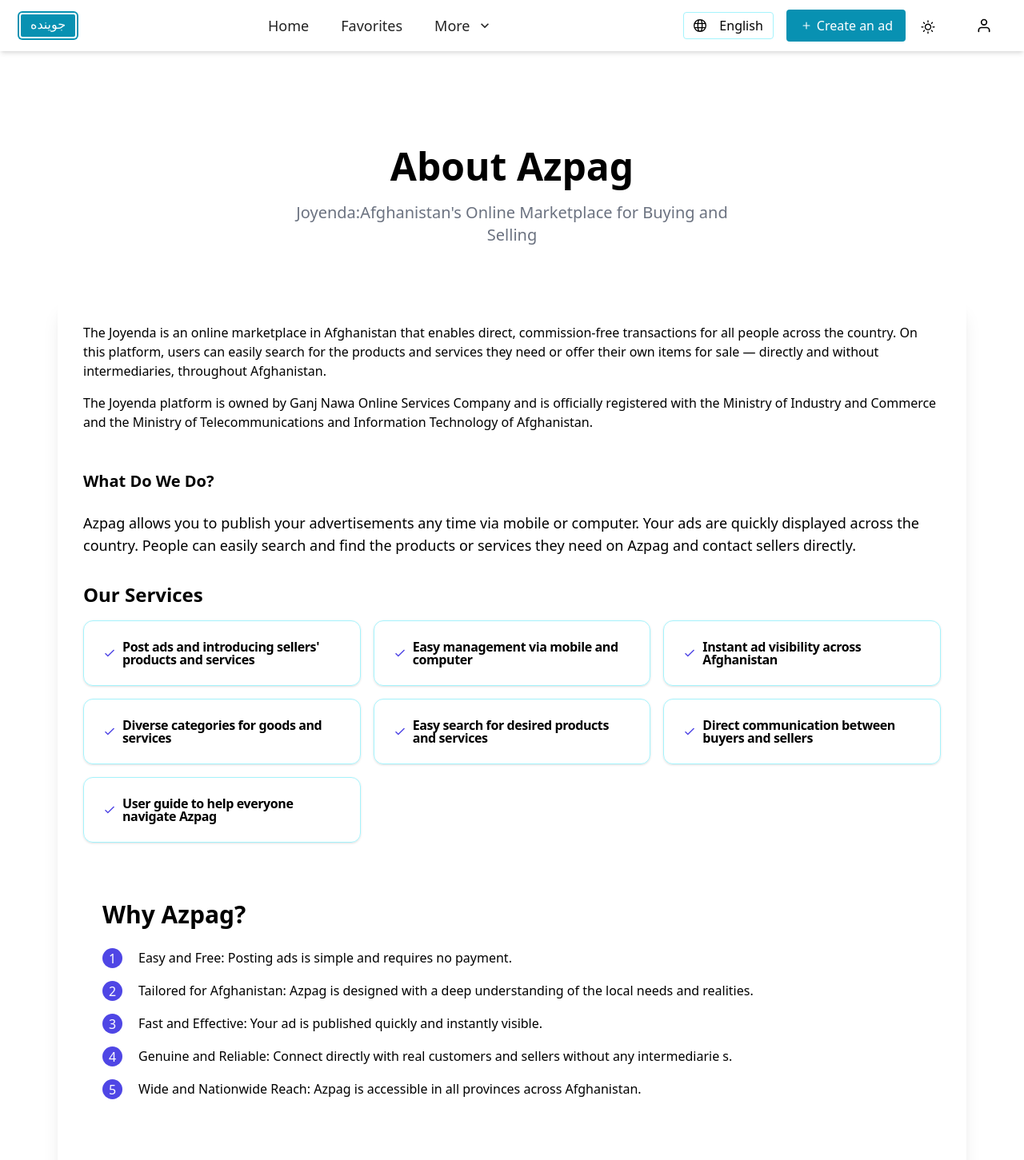
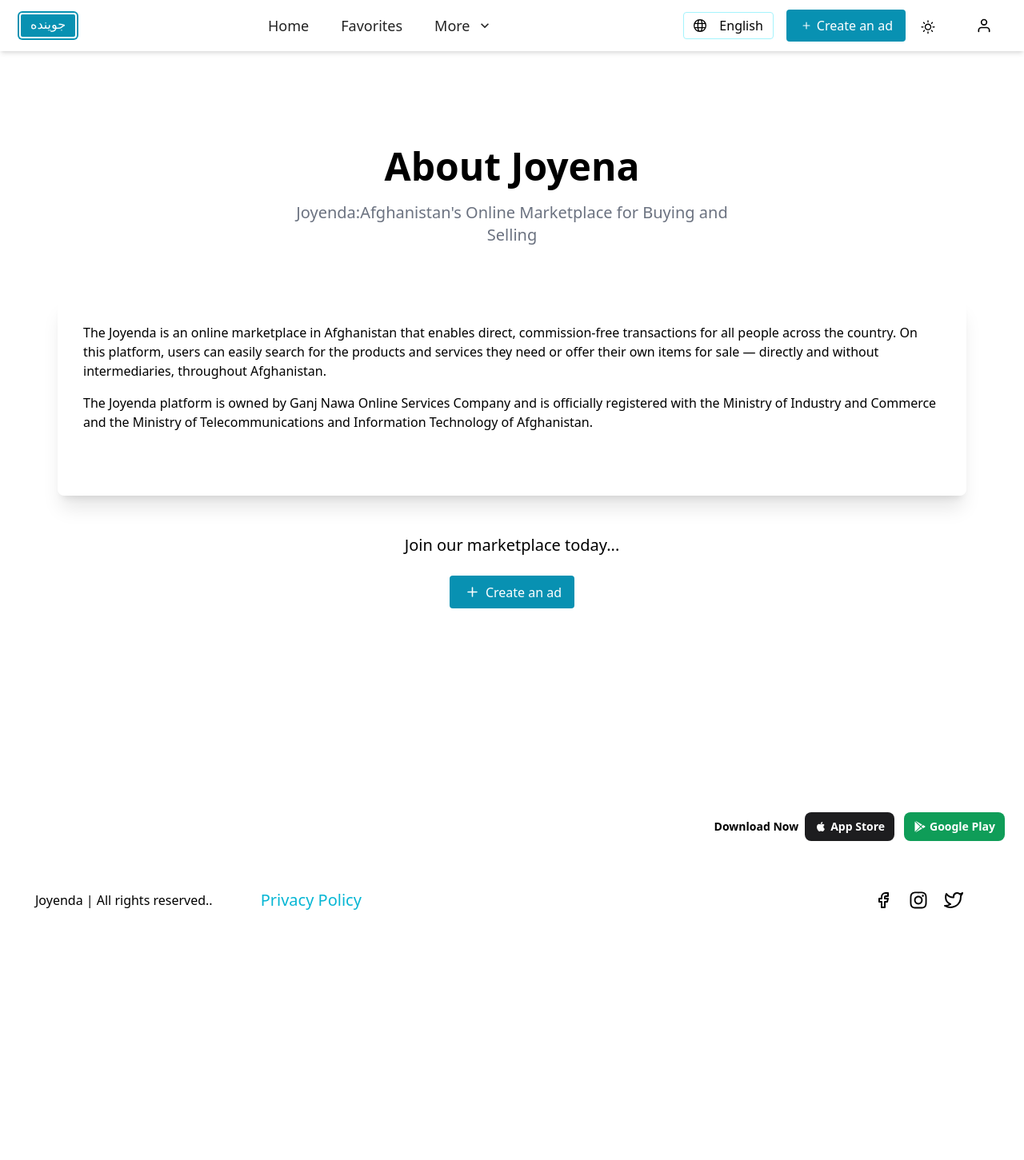
Before and after one commit to NazifaRahimy/joenda, a React (Vite) app: page /about in a window 1280 px wide. Shown: the top 1451 px of the page at 80% size. After the commit the page ends 1168 px from the top, so only its background shows below. Built offline with nearby package versions, Linux system fonts and the light colour scheme.

Commit message:
change some text from about page

```diff
--- a/src/component/about.jsx
+++ b/src/component/about.jsx
@@ -33,7 +33,7 @@
 		            <p>{t("about.intro1")}.</p>
 	                <p className="mt-4">{t("about.intro2")}.</p>
 		        </section>
-		        <section className="mb-12">
+		        {/* <section className="mb-12">
 			        <h2 className="text-xl font-bold mb-6">{t("about.whatWeDo")}</h2>
 			        <p className="text-lg mb-8">{t("about.whatWeDoDesc")}.</p>
 		            <h3 className="text-2xl font-semibold mb-4">{t("about.services.title")}</h3>
@@ -178,7 +178,7 @@
 				            </div>
 			            </div>
 			        </div>
-		        </section>
+		        </section> */}
 	        </div>
             <div className="text-center">
 		        <p className="mb-6 text-xl  ">{t("about.join")}</p>
--- a/src/i18n.js
+++ b/src/i18n.js
@@ -130,7 +130,7 @@
             title: "Favorites",
         },
         about: {
-            title: "About Azpag",
+            title: "About Joyena",
             subtitle:"Joyenda:Afghanistan's Online Marketplace for Buying and Selling",
             intro1:"The Joyenda  is an online marketplace in Afghanistan that enables direct, commission-free  transactions for all people across the country. On this platform, users can easily search for the products and services they need or offer their own items for sale — directly and without  intermediaries, throughout Afghanistan",
             intro2:"The Joyenda platform is owned by Ganj Nawa Online Services Company and is officially registered with the Ministry of Industry and Commerce and the Ministry of Telecommunications and Information Technology of Afghanistan",
@@ -1120,8 +1120,8 @@
             title: "علاقه‌مندی‌ها",
         },
         about: {
-            title: "درباره ازپاگ",
-            subtitle: "ازپاگ: بازار آنلاین خرید و فروش در افغانستان",
+            title: "درباره جوینده",
+            subtitle: "جوینده: بازار آنلاین خرید و فروش در افغانستان",
             intro1:"ازپگ یک بازار آنلاین خرید و فروش در افغانستان است که امکان انجام معاملات مستقیم و بدون واسطه را برای تمام مردم کشور فراهم می‌سازد. در این پلتفرم، کاربران می‌توانند به‌آسانی کالاها و خدمات مورد نیاز خود را جستجو کرده یا اقلام مورد نظر خود را برای فروش عرضه نمایند -- بدون نیاز به واسطه، در سراسر افغانستان.",
             intro2:"پلتفرم ازپگ متعلق به شرکت «خدمات آنلاین گنج نوا» بوده و به‌طور رسمی در وزارت صنعت و تجارت و وزارت مخابرات و تکنالوژی معلوماتی افغانستان ثبت شده است",
             whatWeDo: "ما چه می‌کنیم؟",
@@ -2113,7 +2113,7 @@
             title: "خوښې",
         },
         about: {
-            title: "د ازپاګ په اړه",
+            title: "د جوینده په اړه",
             subtitle: "ازپاګ: د افغانستان د آنلاین اخیستو او پلورلو بازار",
             intro1:"ازپگ یو آنلاین بازار دی چې په افغانستان کې د ټولو خلکو لپاره د مستقیمو او بې‌ واسطې معاملاتو زمینه برابروي. د دې پلاتفورم له لارې کاروونکي کولی شي په آسانۍ سره هغه محصولات او خدمات ولټوي چې ورته اړتیا لري، یا خپل توکي د پلور لپاره وړاندیز کړي -- دا ټول مستقیم، بې ‌واسطې، او د افغانستان په هر ګوټ کې.",
             intro2:"دد ازپگ پلاتفورم د د ګنج نوا آنلاین خدماتو شرکت ملکیت دی او رسمي ډول د افغانستان د صنعت او سوداګرۍ وزارت او د مخابراتو او معلوماتي ټکنالوژۍ وزارت کې ثبت شوی دی.",
```
